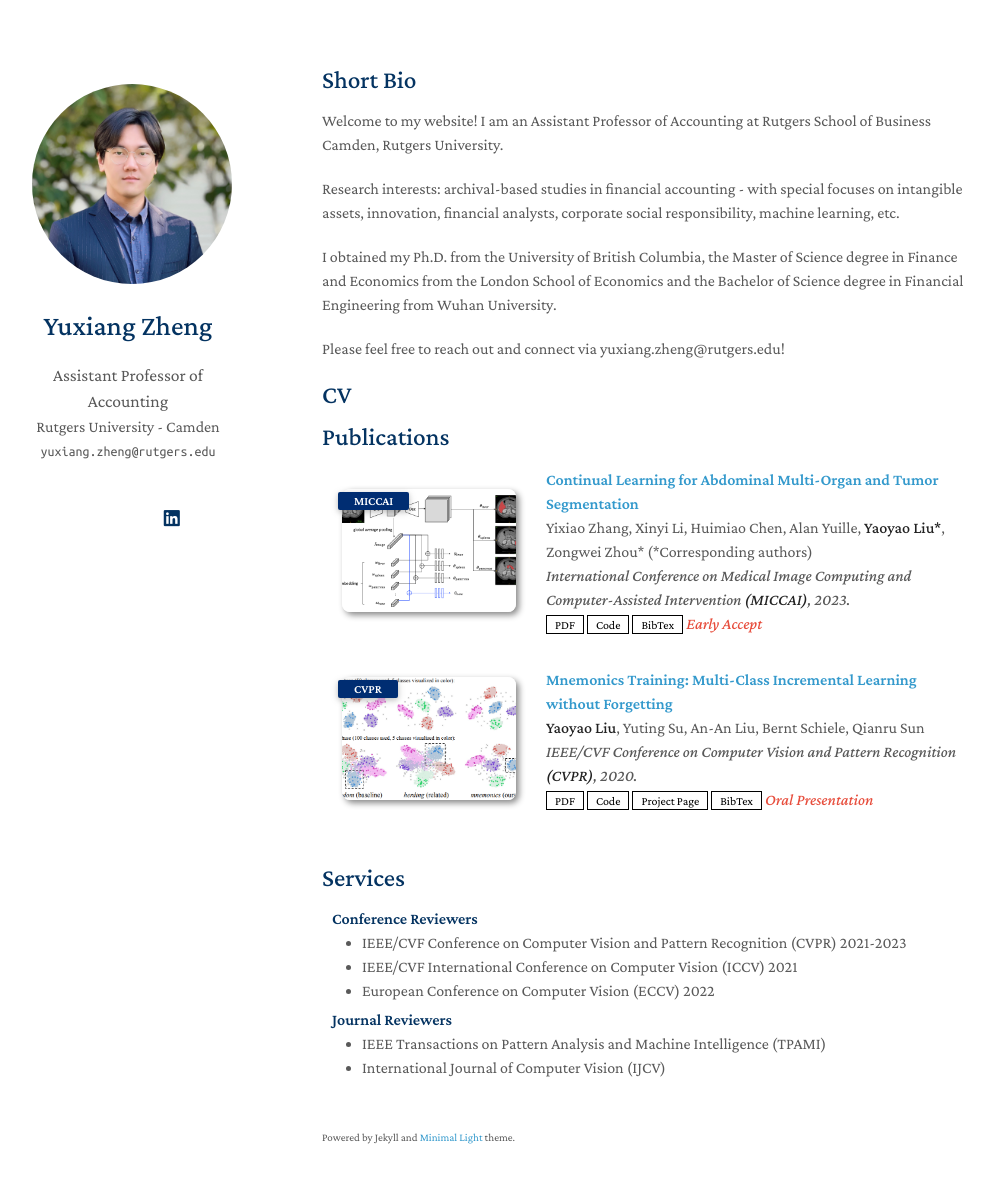
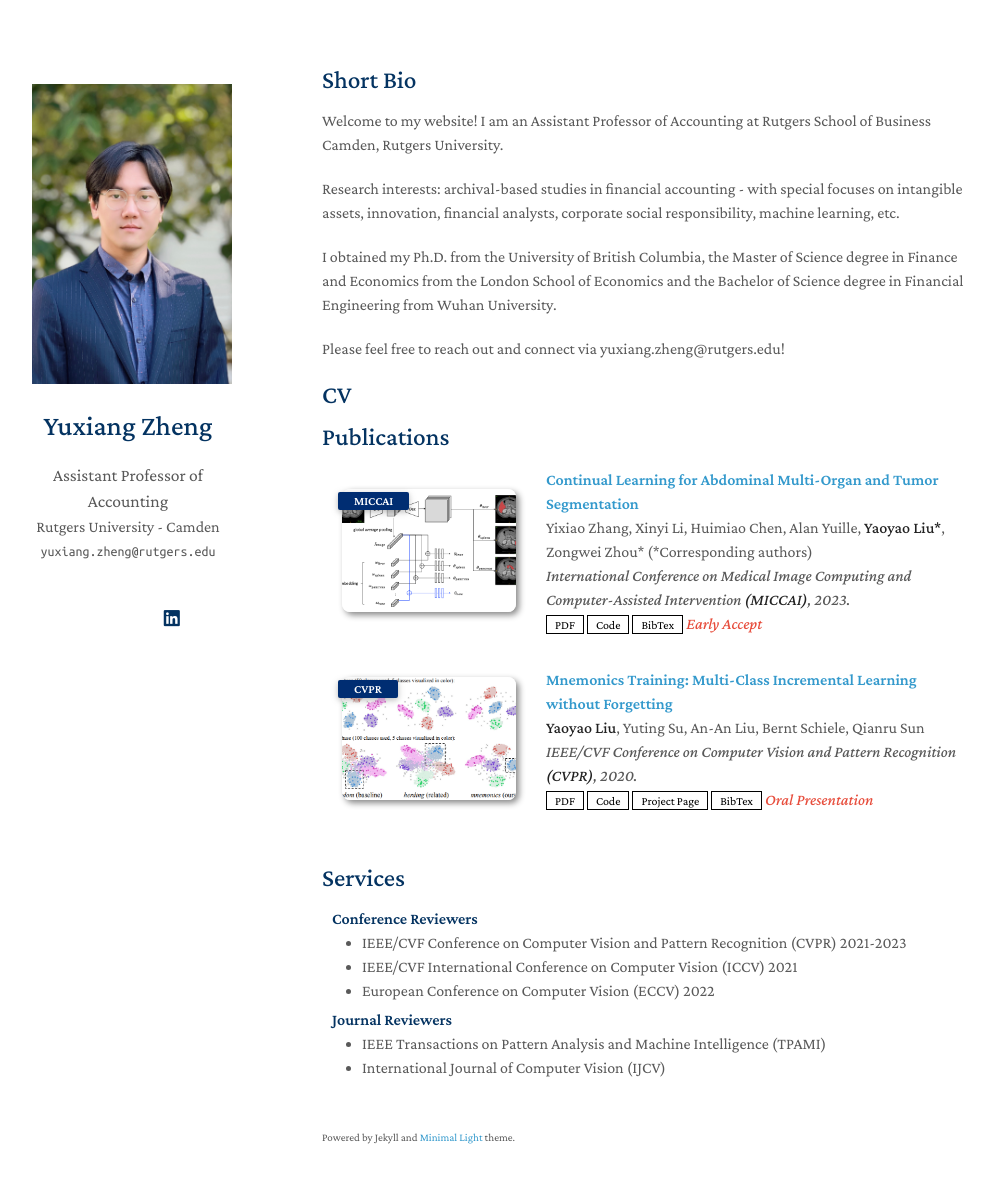
Before and after one commit to yuxiang-zheng/yuxiang-zheng.github.io, a Jekyll site: the page built from index.md, in a window 1280 px wide and 1218 px high. Shown: the top 1183 px of the window, without its empty margins (148-1142 px from the left). Built offline with Jekyll 4.4.1, drawn with Linux system fonts in a browser that asks for light colours; a style sheet for code colours, icons or effects is not loaded; our own code applies the rules of GitHub Pages for plain Markdown files.

Commit message:
Update homepage.html

```diff
--- a/_layouts/homepage.html
+++ b/_layouts/homepage.html
@@ -40,7 +40,7 @@
       <header>
 
         {% if site.avatar %}
-        <a class="image avatar"><img src="{{ site.avatar }}" alt="avatar" style="width: 200px; height: 200px; object-fit: cover;"/></a>
+        <a class="image avatar">  <img src="{{ site.avatar }}" alt="avatar" style="width: 200px; height: 300px; border-radius: 0; object-fit: cover;" /></a>
         {% endif %}
 
         <h1>{{ site.title }}</h1>
```
